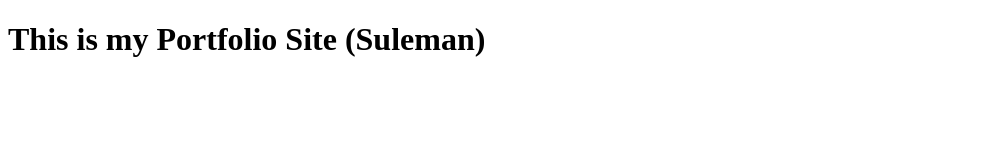
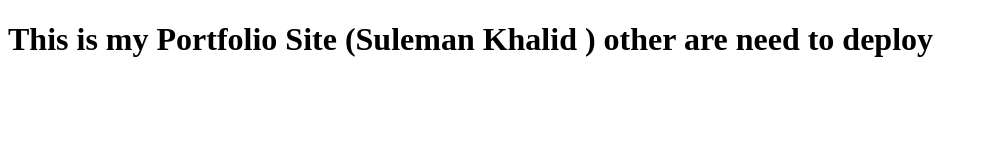
Before and after one commit to sulemankhalid128/muhammd-suleman.github.io, a plain HTML site: page index.html in a window 1280 px wide. Shown: the whole page, without its empty margins (0-988 px from the left). Drawn offline with Linux system fonts and the light colour scheme.

Commit message:
initial commit

```diff
--- a/index.html
+++ b/index.html
@@ -6,6 +6,6 @@
     <title>Document</title>
 </head>
 <body>
-    <h1>This is my Portfolio Site (Suleman)</h1>
+    <h1>This is my Portfolio Site (Suleman Khalid ) other are need to deploy</h1>
 </body>
 </html>
```
